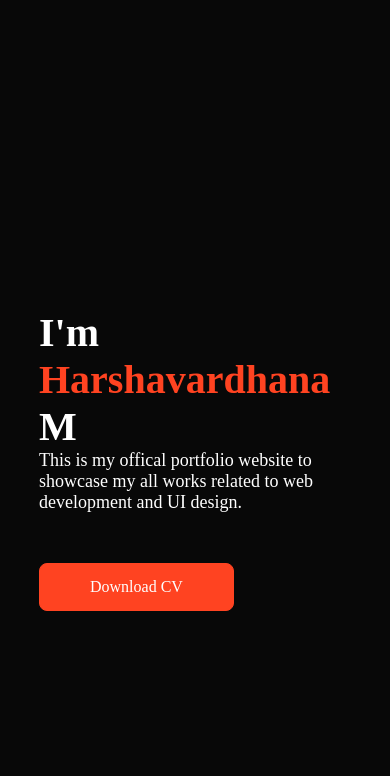
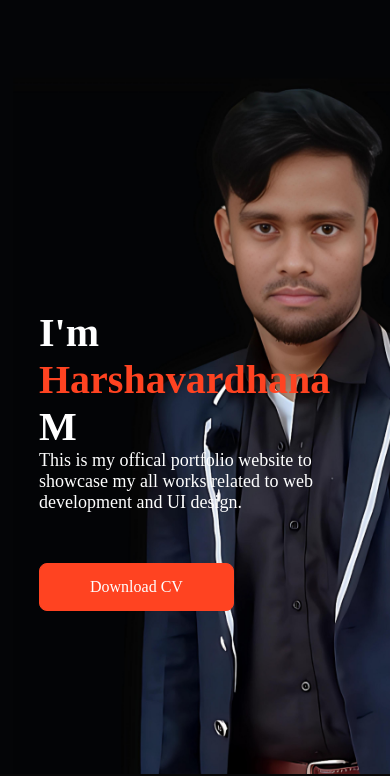
Before and after one commit to harsham02/Harshavardhana_M-Portfolio, a plain HTML site: page index.html in a window 390 px wide. Shown: the part 70-846 px from the top of the page. Drawn offline with Linux system fonts and the light colour scheme.

Commit message:
Update style.css

```diff
--- a/style.css
+++ b/style.css
@@ -342,7 +342,7 @@ nav .fas{
 @media only screen and (max-width: 600px){
 
     #header{
-        background: url(./img/1.png);
+        background: url(./img/phone.png);
         background-size: cover;
     }
  .header-text{
```
